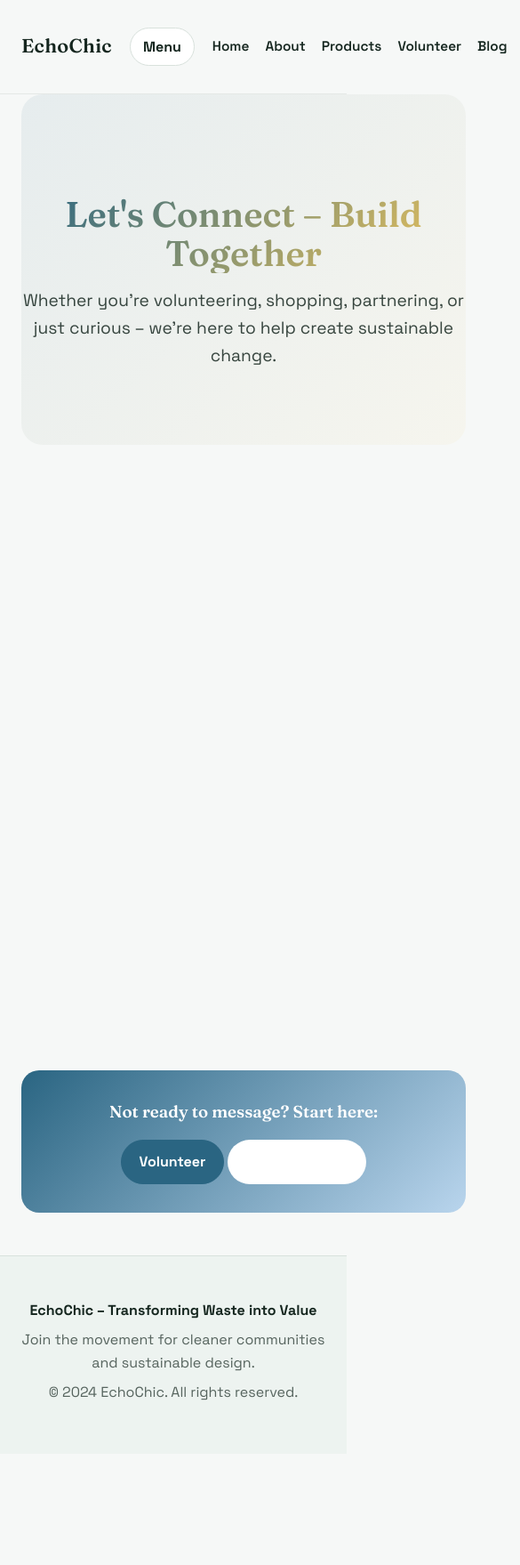
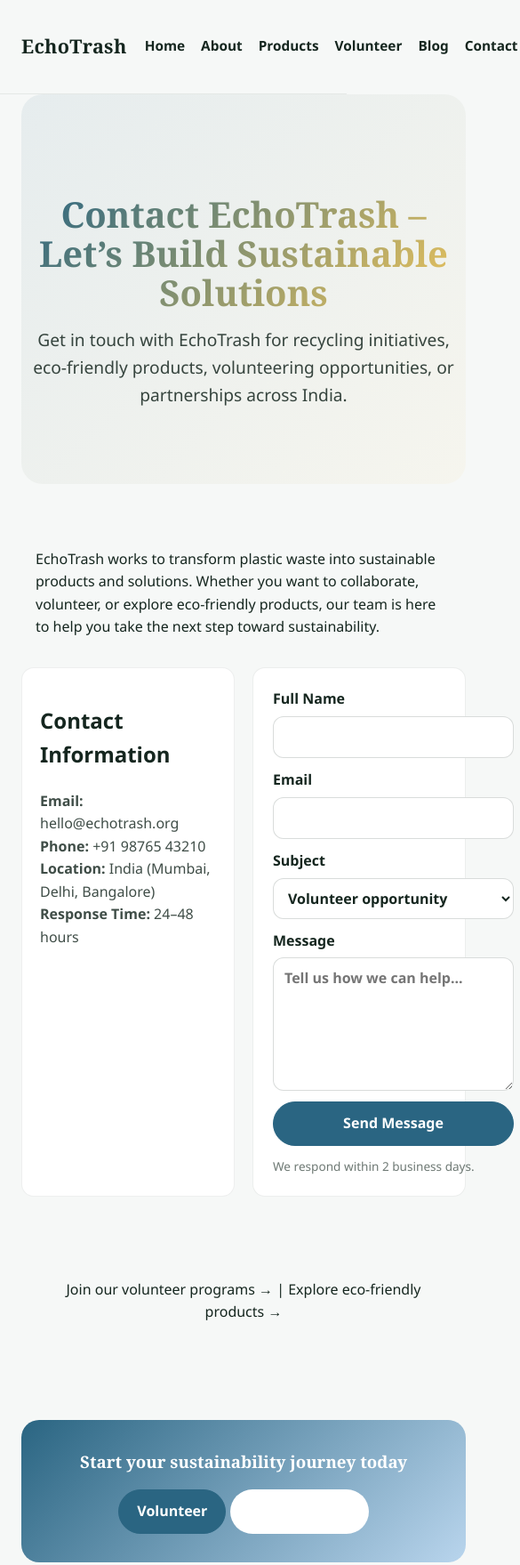
Before and after one commit to PoorviShasta/ECHOCHIC-projectPlastic, a website: page contact.html in a window 390 px wide. Shown: the top 1759 px of the page at 89% size, 585 px wide, since content can reach past the window. Before the commit the page ends 1634 px from the top, so only its background shows below. Drawn offline with Linux system fonts and the light colour scheme.

Commit message:
web page updated

```diff
--- a/contact.html
+++ b/contact.html
@@ -3,19 +3,50 @@
 <head>
   <meta charset="utf-8" />
   <meta name="viewport" content="width=device-width, initial-scale=1" />
-  <title>Contact EchoChic – Get Involved, Shop, or Partner</title>
-  <meta name="description" content="Contact EchoChic for volunteer opportunities, custom orders, partnerships, or questions about our upcycled plastic home decor. Email, form, and location info.">
+
+  <!-- PRIMARY SEO -->
+  <title>Contact EchoTrash | Volunteer, Buy Eco Products, or Partner</title>
+
+  <meta name="description" content="Contact EchoTrash for volunteering, eco-friendly product inquiries, partnerships, or recycling initiatives in India. Get in touch for sustainable solutions.">
+
+  <meta name="keywords" content="contact EchoTrash India, eco friendly products contact, recycling organization India contact, volunteer contact India, sustainability projects India contact">
+
+  <meta name="robots" content="index, follow">
+
+  <!-- CANONICAL -->
+  <link rel="canonical" href="https://echotrash.netlify.app/contact.html" />
+
+  <!-- OPEN GRAPH -->
+  <meta property="og:title" content="Contact EchoTrash">
+  <meta property="og:description" content="Connect with EchoTrash for recycling, volunteering, and eco-friendly initiatives.">
+  <meta property="og:url" content="https://echotrash.netlify.app/contact.html">
+  <meta property="og:type" content="website">
+
+  <!-- SCHEMA -->
+  <script type="application/ld+json">
+  {
+    "@context": "https://schema.org",
+    "@type": "Organization",
+    "name": "EchoTrash",
+    "url": "https://echotrash.netlify.app/",
+    "contactPoint": {
+      "@type": "ContactPoint",
+      "contactType": "customer support",
+      "email": "hello@echotrash.org"
+    }
+  }
+  </script>
+
   <link rel="stylesheet" href="styles.css" />
-  <link rel="preconnect" href="https://fonts.googleapis.com">
-  <link rel="preconnect" href="https://fonts.gstatic.com" crossorigin>
-  <link href="https://fonts.googleapis.com/css2?family=Fraunces:opsz,wght@9..144,600;700&family=Space+Grotesk:wght@400;500;600;700&display=swap" rel="stylesheet">
 </head>
+
 <body class="page-template">
+
 <header class="page-header">
   <nav class="page-nav">
-      <a class="page-logo" href="index.html">EchoChic</a>
-      <button class="nav-toggle" aria-expanded="false" aria-controls="page-nav-links">Menu</button>
-      <div class="page-nav-links" id="page-nav-links">
+    <a class="page-logo" href="index.html">EchoTrash</a>
+
+    <div class="page-nav-links">
       <a href="index.html">Home</a>
       <a href="about.html">About</a>
       <a href="products.html">Products</a>
@@ -23,56 +54,99 @@
       <a href="blog/">Blog</a>
       <a href="contact.html" class="active">Contact</a>
     </div>
+
     <a class="page-nav-cta" href="signup.html">Sign Up</a>
   </nav>
 </header>
 
 <main class="page-main">
+
+  <!-- HERO -->
   <section class="page-hero">
-      <h1>Let's Connect – Build Together</h1>
-      <p class="page-hero-lead">Whether you're volunteering, shopping, partnering, or just curious – we're here to help create sustainable change.</p>
+    <h1>Contact EchoTrash – Let’s Build Sustainable Solutions</h1>
+
+    <p class="page-hero-lead">
+      Get in touch with EchoTrash for recycling initiatives, eco-friendly products,
+      volunteering opportunities, or partnerships across India.
+    </p>
   </section>
 
+  <!-- SEO CONTENT -->
+  <section style="max-width:800px;margin:auto;padding:1rem;">
+    <p>
+      EchoTrash works to transform plastic waste into sustainable products and solutions.
+      Whether you want to collaborate, volunteer, or explore eco-friendly products,
+      our team is here to help you take the next step toward sustainability.
+    </p>
+  </section>
+
+  <!-- CONTACT GRID -->
   <div class="contact-grid">
-      <div class="contact-card reveal">
-        <h3>Quick Contact</h3>
-        <p><strong>Email:</strong> hello@echochic.org</p>
+
+    <div class="contact-card">
+      <h2>Contact Information</h2>
+      <p><strong>Email:</strong> hello@echotrash.org</p>
       <p><strong>Phone:</strong> +91 98765 43210</p>
-        <p><strong>Location:</strong> Community studios across India (Mumbai, Delhi, Bangalore hubs)</p>
-        <p><strong>Response time:</strong> 24-48 hours</p>
+      <p><strong>Location:</strong> India (Mumbai, Delhi, Bangalore)</p>
+      <p><strong>Response Time:</strong> 24–48 hours</p>
     </div>
 
-      <form class="contact-form reveal" aria-label="Contact form">
-        <label>Full Name <input type="text" name="name" required></label>
-        <label>Email <input type="email" name="email" required></label>
+    <form class="contact-form" aria-label="Contact form">
+      <label>Full Name
+        <input type="text" name="name" required>
+      </label>
+
+      <label>Email
+        <input type="email" name="email" required>
+      </label>
+
       <label>Subject
         <select name="subject">
           <option>Volunteer opportunity</option>
-            <option>Custom order inquiry</option>
-            <option>Partnership discussion</option>
-            <option>Press/media</option>
+          <option>Product inquiry</option>
+          <option>Partnership</option>
+          <option>Media inquiry</option>
           <option>General question</option>
         </select>
       </label>
-        <label>Message <textarea name="message" rows="5" required placeholder="Tell us how we can help..."></textarea></label>
+
+      <label>Message
+        <textarea name="message" rows="5" required placeholder="Tell us how we can help..."></textarea>
+      </label>
+
       <button class="btn primary" type="submit">Send Message</button>
-        <p class="form-note">We respond to every inquiry within 2 business days.</p>
+
+      <p class="form-note">We respond within 2 business days.</p>
     </form>
+
   </div>
 
-    <div class="cta-banner">
-      <h3>Not ready to message? Start here:</h3>
+  <!-- INTERNAL LINKS -->
+  <section style="text-align:center;margin-top:2rem;">
+    <p>
+      <a href="volunteer.html">Join our volunteer programs →</a> |
+      <a href="products.html">Explore eco-friendly products →</a>
+    </p>
+  </section>
+
+  <!-- CTA -->
+  <section class="cta-banner">
+    <h3>Start your sustainability journey today</h3>
     <div>
       <a href="volunteer.html" class="btn primary">Volunteer</a>
-        <a href="products.html" class="btn ghost" style="color: #fff; border-color: rgba(255,255,255,0.3);">Shop Products</a>
+      <a href="products.html" class="btn ghost" style="color:#fff;border-color:rgba(255,255,255,0.3);">
+        Shop Products
+      </a>
     </div>
-    </div>
+  </section>
+
 </main>
 
 <footer class="page-footer">
-    <strong>EchoChic – Transforming Waste into Value</strong>
-    <p>Join the movement for cleaner communities and sustainable design.</p>
-    <p>© 2024 EchoChic. All rights reserved.</p>
+  <strong>EchoTrash – Transforming Waste into Value</strong>
+  <p>Building sustainable communities through recycling and innovation.</p>
+  <p>© 2026 EchoTrash. All rights reserved.</p>
 </footer>
+
 </body>
 </html>
```
Lines whose indentation alone changed are shown as unchanged.
